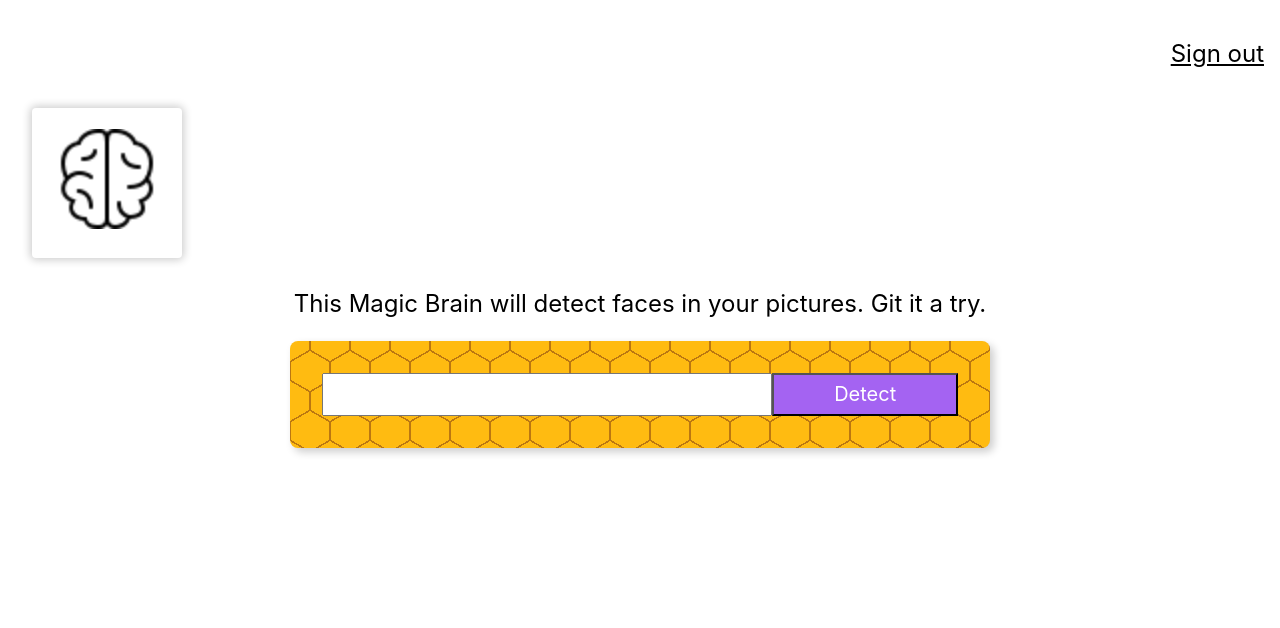
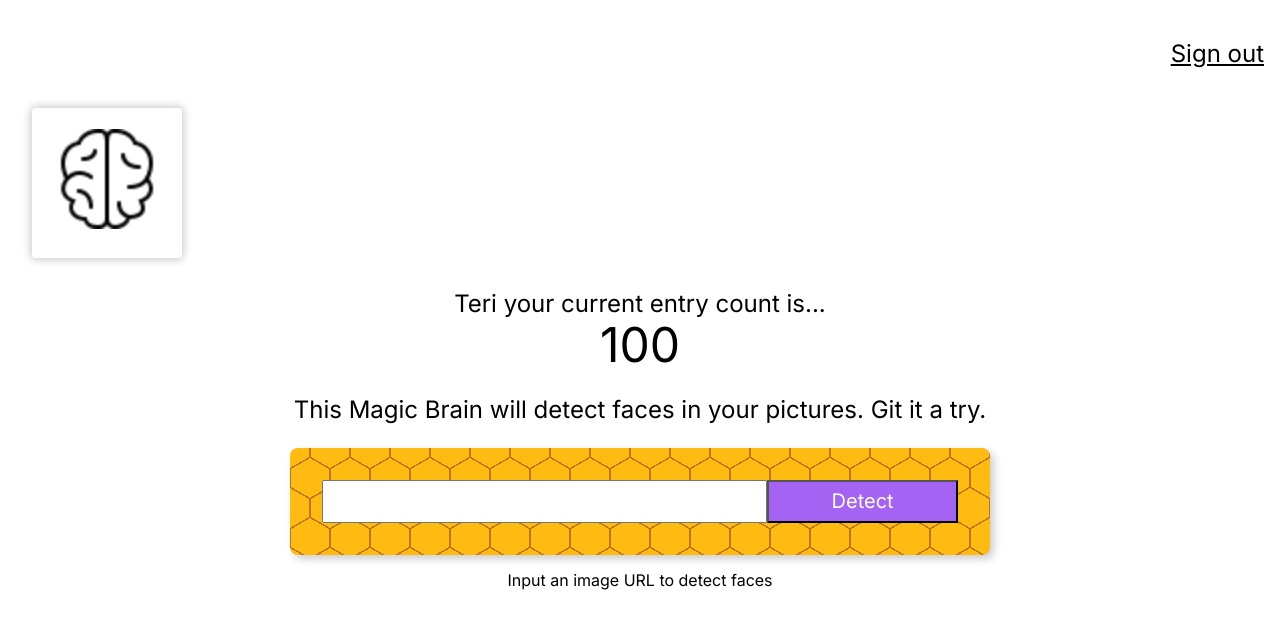
Before and after one commit to Terieyenike/face-detection, a React (Create React App) app: page / in a window 1280 px wide. Shown: the top 628 px of the page. Built offline with nearby package versions, Linux system fonts and the light colour scheme.

Commit message:
Feat: clarifai bounding box for face detection

```diff
--- a/public/index.html
+++ b/public/index.html
@@ -1,14 +1,12 @@
 <!DOCTYPE html>
 <html lang="en">
+
 <head>
   <meta charset="utf-8" />
   <link rel="icon" href="%PUBLIC_URL%/favicon.ico" />
   <meta name="viewport" content="width=device-width, initial-scale=1" />
   <meta name="theme-color" content="#000000" />
-    <meta
-      name="description"
-      content="Web site created using create-react-app"
-    />
+  <meta name="description" content="Web site created using create-react-app" />
   <link rel="apple-touch-icon" href="%PUBLIC_URL%/logo192.png" />
   <!--
       manifest.json provides metadata used when your web app is installed on a
@@ -24,8 +22,12 @@
       work correctly both with client-side routing and a non-root public URL.
       Learn how to configure a non-root public URL by running `npm run build`.
     -->
-    <title>React App</title>
+  <link rel="preconnect" href="https://fonts.googleapis.com">
+  <link rel="preconnect" href="https://fonts.gstatic.com" crossorigin>
+  <link href="https://fonts.googleapis.com/css2?family=Inter:wght@200;400;500;700&display=swap" rel="stylesheet">
+  <title>Face Recognition</title>
 </head>
+
 <body>
   <noscript>You need to enable JavaScript to run this app.</noscript>
   <div id="root"></div>
@@ -40,4 +42,5 @@
       To create a production bundle, use `npm run build` or `yarn build`.
     -->
 </body>
+
 </html>
--- a/src/App.js
+++ b/src/App.js
@@ -1,12 +1,87 @@
-import { Navigation, Logo, ImageLinkForm } from "./components";
+import { useState } from "react";
+import { Navigation, Logo, ImageLinkForm, Rank, FaceRecognition } from "./components";
 import "./App.css";
 
 const App = () => {
+  const [input, setInput] = useState("");
+  const [imageUrl, setImageUrl] = useState("");
+  const [box, setBox] = useState({});
+
+  const onInputChange = (event) => {
+    setInput(event.target.value);
+
+  }
+
+
+  const returnClarifaiRequestOptions = (imageUrl) => {
+    const PAT = '5cc6cc83980148c2915ab62c20ea1e6a';
+    const USER_ID = 'clarifai';
+    const APP_ID = 'main';
+    const IMAGE_URL = imageUrl
+
+    const raw = JSON.stringify({
+    "user_app_id": {
+        "user_id": USER_ID,
+        "app_id": APP_ID
+    },
+    "inputs": [
+        {
+            "data": {
+                "image": {
+                    "url": IMAGE_URL
+                }
+            }
+        }
+    ]
+});
+
+const requestOptions = {
+    method: 'POST',
+    headers: {
+        'Accept': 'application/json',
+        'Authorization': 'Key ' + PAT
+    },
+    body: raw
+};
+
+return requestOptions
+}
+
+const calculateFaceLocation = (data) => {
+  const clarifaiFace = data.outputs[0].data.regions[0].region_info.bounding_box;
+  const img = document.getElementById("inputimage")
+  const width = Number(img.width)
+  const height = Number(img.height)
+  return {
+      leftCol: clarifaiFace.left_col * width,
+      topRow: clarifaiFace.top_row * height,
+      rightCol: width - (clarifaiFace.right_col * width),
+      bottomRow: height - (clarifaiFace.bottom_row * height)
+    }
+}
+
+const displayFaceBox = (box) => {
+  setBox(box)
+}
+
+const onButtonSubmit = async () => {
+  try {
+    setImageUrl(input);
+    const response = await fetch(`https://api.clarifai.com/v2/models/face-detection/outputs`, returnClarifaiRequestOptions(input))
+    const result = await response.json()
+    displayFaceBox(calculateFaceLocation(result))
+  } catch (error) {
+    console.log(error)
+  }
+}
+
   return (
-    <div>
+    <div className="App">
       <Navigation />
       <Logo />
-      <ImageLinkForm />
+      <Rank />
+      <ImageLinkForm onInputChange={onInputChange} onButtonSubmit={onButtonSubmit} />
+      <FaceRecognition imageUrl={imageUrl} box={box} />
     </div>
   );
 }
--- /dev/null
+++ b/src/components/FaceRecognition/FaceRecognition.css
@@ -0,0 +1,8 @@
+.bounding-box {
+  position: absolute;
+  box-shadow: 0 0 0 3px #149df2 inset;
+  display: flex;
+  flex-wrap: wrap;
+  justify-content: center;
+  cursor: pointer;
+}
--- /dev/null
+++ b/src/components/FaceRecognition/FaceRecognition.js
@@ -0,0 +1,14 @@
+import "./FaceRecognition.css";
+
+const FaceRecognition = ({ imageUrl, box }) => {
+  return (
+    <div className="center">
+      <div className="absolute mt3">
+        {imageUrl ? <img id="inputimage" src={imageUrl} alt="random" width={"500px"} height={"auto"} /> : "Input an image URL to detect faces"}
+         <div className='bounding-box' style={{top: box.topRow, right: box.rightCol, bottom: box.bottomRow, left: box.leftCol}}></div>
+      </div>
+    </div>
+  )
+};
+
+export { FaceRecognition };
--- a/src/components/ImageLinkForm/ImageLinkForm.js
+++ b/src/components/ImageLinkForm/ImageLinkForm.js
@@ -1,16 +1,16 @@
 import "./ImageLinkForm.css";
 
-const ImageLinkForm = () => {
+const ImageLinkForm = ({ onInputChange, onButtonSubmit }) => {
   return (
-    <div className="tc">
+    <div>
       <p className='f3'>
         {'This Magic Brain will detect faces in your pictures. Git it a try.'}
       </p>
       <div className='center'>
         <div className='form center pa4 br3 shadow-5'>
-          <input className='f4 pa2 w-70 center' type='tex' />
+          <input className='f4 pa2 w-70 center' type='text' onChange={onInputChange} />
           <button
-            className='w-30 grow f4 link ph3 pv2 dib white bg-light-purple'
+            className='w-30 grow f4 link ph3 pv2 dib white bg-light-purple' onClick={onButtonSubmit} type="button"
           >Detect</button>
         </div>
       </div>
--- a/src/components/Logo/Logo.js
+++ b/src/components/Logo/Logo.js
@@ -3,7 +3,7 @@ import brain from './brain.png';
 
 const Logo = () => {
   return (
-    <div className="ma4 mt0 tc">
+    <div className="ma4 mt0">
       <Tilt className='br2 shadow-2' style={{height: 150, width: 150}}>
         <div className='pa3'>
           <img src={brain} alt="logo" style={{paddingTop: '5px', width: 100}} />
--- /dev/null
+++ b/src/components/Rank/Rank.js
@@ -0,0 +1,14 @@
+const Rank = () => {
+  return (
+    <div>
+      <div className='f3'>
+        {`Teri your current entry count is...`}
+      </div>
+      <div className='f1'>
+        100
+      </div>
+    </div>
+  )
+};
+
+export { Rank };
--- a/src/components/index.js
+++ b/src/components/index.js
@@ -1,5 +1,7 @@
 import { Navigation } from "./Navigation";
 import { Logo } from "./Logo/Logo";
 import { ImageLinkForm } from "./ImageLinkForm/ImageLinkForm";
+import { Rank } from "./Rank/Rank";
+import { FaceRecognition } from "./FaceRecognition/FaceRecognition";
 
-export { Navigation, Logo, ImageLinkForm };
+export { Navigation, Logo, ImageLinkForm, Rank, FaceRecognition };
--- a/src/index.css
+++ b/src/index.css
@@ -1,13 +1,9 @@
 body {
   margin: 0;
-  font-family: -apple-system, BlinkMacSystemFont, 'Segoe UI', 'Roboto', 'Oxygen',
-    'Ubuntu', 'Cantarell', 'Fira Sans', 'Droid Sans', 'Helvetica Neue',
-    sans-serif;
-  -webkit-font-smoothing: antialiased;
-  -moz-osx-font-smoothing: grayscale;
+  padding: 0;
+  font-family: "Inter", sans-serif
 }
 
-code {
-  font-family: source-code-pro, Menlo, Monaco, Consolas, 'Courier New',
-    monospace;
+button {
+  cursor: pointer;
 }
```
Lines whose indentation alone changed are shown as unchanged.
